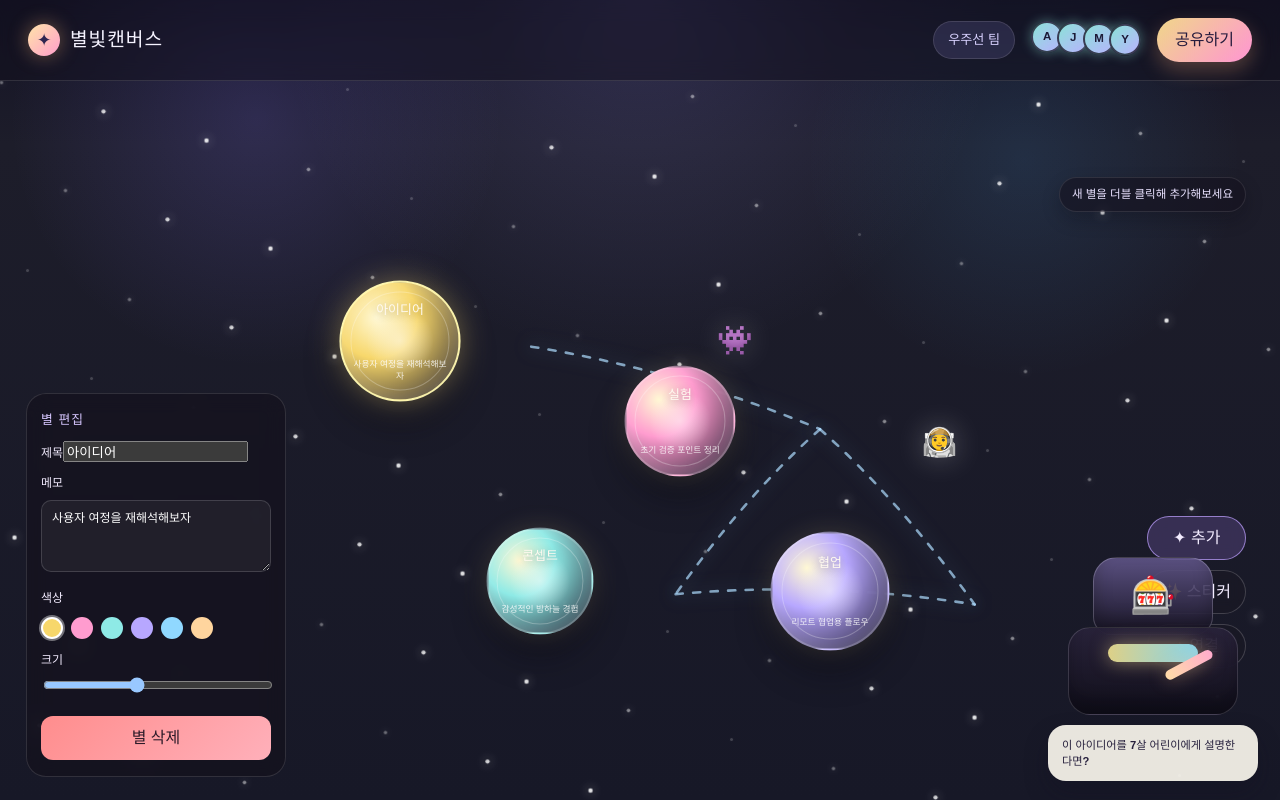
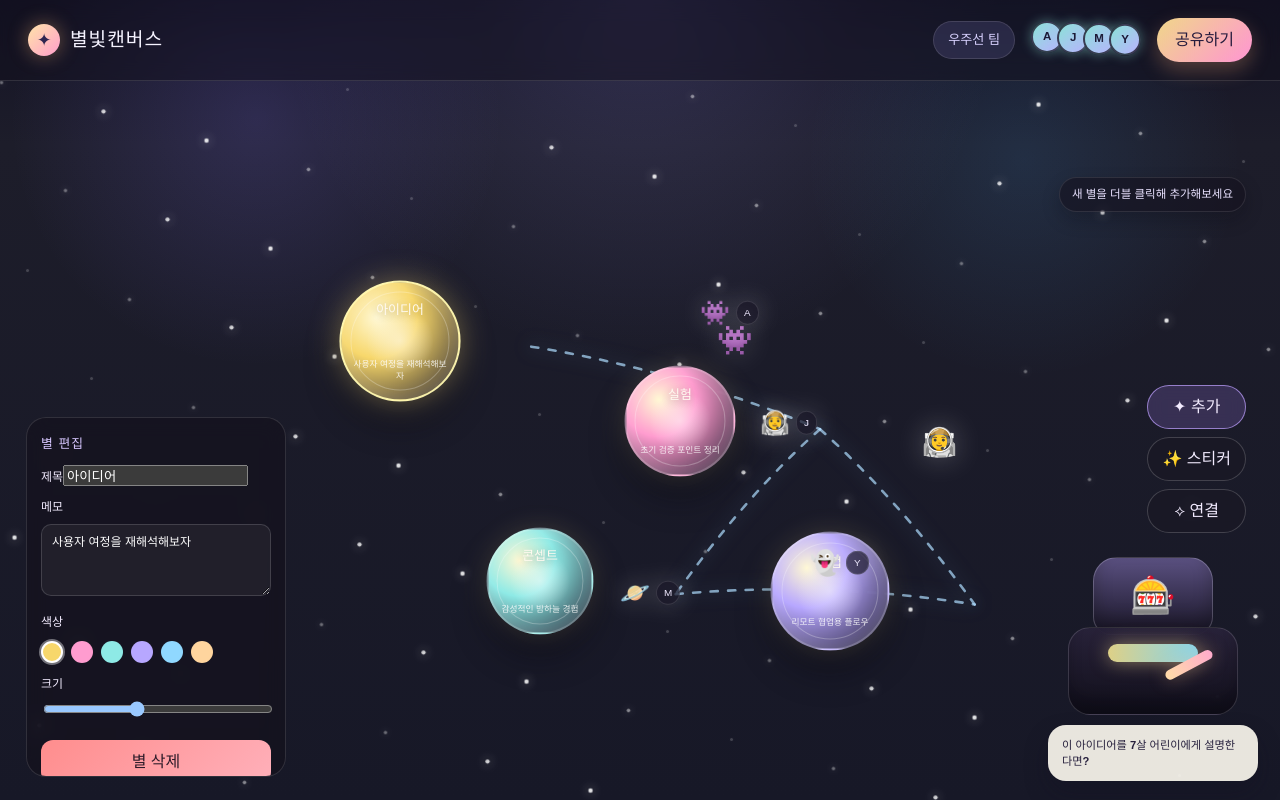
Before and after one commit to YeJiKim06/Starlight_Canvas, a React (Vite) app: page / in a window 1280 px wide. Built offline with nearby package versions, Linux system fonts and the light colour scheme.

Commit message:
feat: add remote cursor display and capsule machine bursting animation for enhanced interactivity

```diff
--- a/src/App.tsx
+++ b/src/App.tsx
@@ -43,6 +43,12 @@ const prompts = [
 ];
 
 const stampSet = ['✨', '⭐', '👍', '❓', '💡'];
+const collaboratorCursors = [
+  { id: 'A', x: 700, y: 220, emoji: '👾', label: 'A' },
+  { id: 'J', x: 760, y: 330, emoji: '👨‍🚀', label: 'J' },
+  { id: 'M', x: 620, y: 500, emoji: '🪐', label: 'M' },
+  { id: 'Y', x: 810, y: 470, emoji: '👻', label: 'Y' },
+];
 
 function App() {
   const canvasRef = useRef<HTMLDivElement | null>(null);
@@ -57,6 +63,7 @@ function App() {
   const [draggingNode, setDraggingNode] = useState<{ id: number; offsetX: number; offsetY: number } | null>(null);
   const [connectFrom, setConnectFrom] = useState<number | null>(null);
   const [pointerWorld, setPointerWorld] = useState({ x: 0, y: 0 });
+  const [isBursting, setIsBursting] = useState(false);
 
   const selectedNode = nodes.find((node) => node.id === selectedId) ?? null;
 
@@ -245,6 +252,12 @@ function App() {
     return () => window.removeEventListener('keydown', onKeyDown);
   }, [selectedId, nodes, pan, scale]);
 
+  useEffect(() => {
+    if (!isBursting) return;
+    const timer = window.setTimeout(() => setIsBursting(false), 650);
+    return () => window.clearTimeout(timer);
+  }, [isBursting]);
+
   return (
     <div className="app-shell">
       <header className="topbar">
@@ -291,6 +304,17 @@ function App() {
             />
           ))}
         </div>
+
+        {collaboratorCursors.map((cursor) => (
+          <div
+            key={cursor.id}
+            className="remote-cursor"
+            style={{ left: `${cursor.x}px`, top: `${cursor.y}px` }}
+          >
+            <span>{cursor.emoji}</span>
+            <i>{cursor.label}</i>
+          </div>
+        ))}
 
         <div className="cursor cursor-left">👾</div>
         <div className="cursor cursor-right">👨‍🚀</div>
@@ -427,13 +451,21 @@ function App() {
           </aside>
         ) : null}
 
-        <div className="capsule-machine" aria-label="prompt capsule machine" onClick={cyclePrompt}>
+        <div
+          className={`capsule-machine ${isBursting ? 'bursting' : ''}`}
+          aria-label="prompt capsule machine"
+          onClick={() => {
+            setIsBursting(true);
+            cyclePrompt();
+          }}
+        >
           <div className="machine-top">🎰</div>
           <div className="machine-body">
             <div className="slot-light" />
             <div className="lever" />
           </div>
           <div className="prompt-card">{prompts[promptIndex]}</div>
+          {isBursting ? <div className="capsule-burst" aria-hidden="true">✦ ✦ ✦</div> : null}
         </div>
       </div>
     </div>
--- a/src/styles.css
+++ b/src/styles.css
@@ -251,6 +251,31 @@ button {
   animation: popStamp 0.6s ease;
 }
 
+.remote-cursor {
+  position: absolute;
+  z-index: 8;
+  display: flex;
+  align-items: center;
+  gap: 6px;
+  transform: translate(-50%, -50%);
+  filter: drop-shadow(0 0 12px rgba(255,255,255,0.3));
+  animation: cursorFloat 3.3s ease-in-out infinite;
+}
+
+.remote-cursor span {
+  font-size: 1.5rem;
+}
+
+.remote-cursor i {
+  font-style: normal;
+  padding: 4px 7px;
+  border-radius: 999px;
+  background: rgba(25, 22, 39, 0.7);
+  border: 1px solid rgba(255,255,255,0.12);
+  font-size: 0.62rem;
+  color: #efe9ff;
+}
+
 .cursor {
   position: absolute;
   z-index: 8;
@@ -273,10 +298,10 @@ button {
 .tool-panel {
   position: absolute;
   right: 34px;
-  bottom: 135px;
+  bottom: 270px;
   display: flex;
   flex-direction: column;
-  gap: 10px;
+  gap: 8px;
   z-index: 9;
 }
 
@@ -324,6 +349,8 @@ button {
   left: 26px;
   bottom: 26px;
   width: 260px;
+  max-height: 360px;
+  overflow-y: auto;
   padding: 16px 14px;
   border: 1px solid rgba(255, 255, 255, 0.12);
   border-radius: 20px;
@@ -411,6 +438,20 @@ button {
   flex-direction: column;
   align-items: center;
   cursor: pointer;
+}
+
+.capsule-machine.bursting .machine-top,
+.capsule-machine.bursting .machine-body {
+  animation: capsuleBounce 0.6s ease;
+}
+
+.capsule-burst {
+  position: absolute;
+  inset: -25px -12px auto auto;
+  color: #fff4a8;
+  font-size: 1.3rem;
+  animation: burstPop 0.7s ease;
+  text-shadow: 0 0 18px rgba(255, 234, 135, 0.8);
 }
 
 .machine-top {
@@ -504,6 +545,18 @@ button {
   100% { transform: scale(1); opacity: 1; }
 }
 
+@keyframes capsuleBounce {
+  0%, 100% { transform: translateY(0); }
+  30% { transform: translateY(-6px); }
+  50% { transform: translateY(3px); }
+}
+
+@keyframes burstPop {
+  0% { opacity: 0; transform: scale(0.5) translateY(10px); }
+  30% { opacity: 1; transform: scale(1.2) translateY(-4px); }
+  100% { opacity: 0; transform: scale(1.5) translateY(-18px); }
+}
+
 @media (max-width: 720px) {
   .topbar {
     padding: 14px 16px;
```
